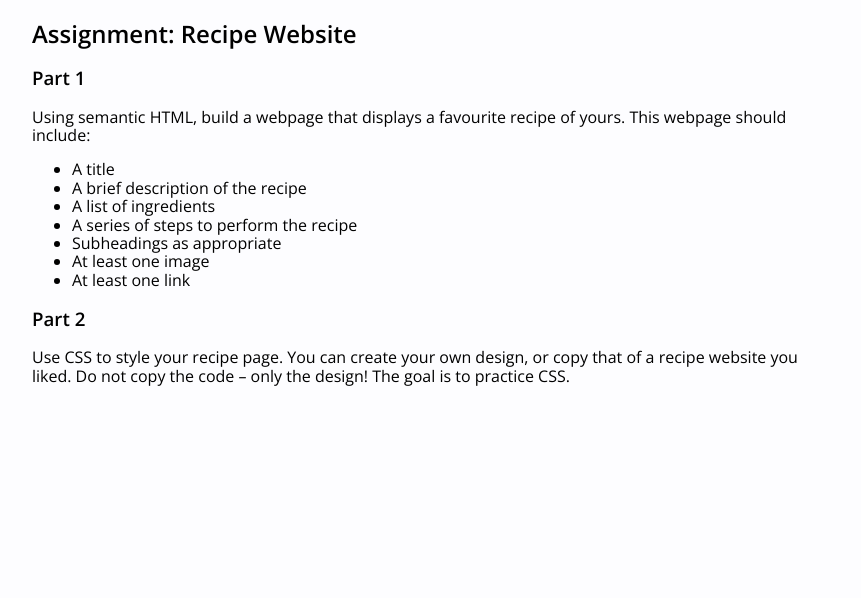
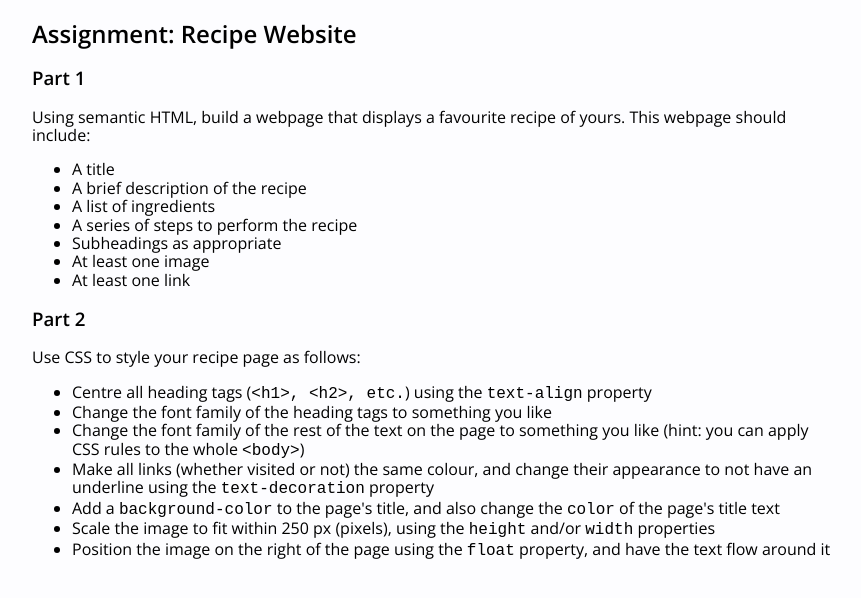
Before and after one commit to hora/hora.github.io, a plain HTML site: page assignments/recipe-website.html in a window 1280 px wide. Shown: the whole page, without its empty margins (208-1069 px from the left). Drawn offline with nearby package versions, Linux system fonts and the light colour scheme.

Commit message:
updates css instructions

```diff
--- a/assignments/recipe-website.html
+++ b/assignments/recipe-website.html
@@ -48,9 +48,25 @@
 
       <h3>Part 2</h3>
 
-      <p>Use CSS to style your recipe page. You can create your own design, or
-      copy that of a recipe website you liked. Do not copy the code – only the
-      design! The goal is to practice CSS.</p>
+      <p>Use CSS to style your recipe page as follows:</p>
+
+      <ul>
+        <li>Centre all heading tags (<code>&lt;h1&gt;, &lt;h2&gt;, etc.</code>)
+          using the <code>text-align</code> property</li>
+        <li>Change the font family of the heading tags to something you like</li>
+        <li>Change the font family of the rest of the text on the page to
+          something you like (hint: you can apply CSS rules to the whole
+          <code>&lt;body&gt;</code>)</li>
+        <li>Make all links (whether visited or not) the same colour, and change
+          their appearance to not have an underline using the
+          <code>text-decoration</code> property</li>
+        <li>Add a <code>background-color</code> to the page's title, and also
+          change the <code>color</code> of the page's title text</li>
+        <li>Scale the image to fit within 250 px (pixels), using the
+          <code>height</code> and/or <code>width</code> properties</li>
+        <li>Position the image on the right of the page using the
+          <code>float</code> property, and have the text flow around it</li>
+      </ul>
 
     </main>
 
```
